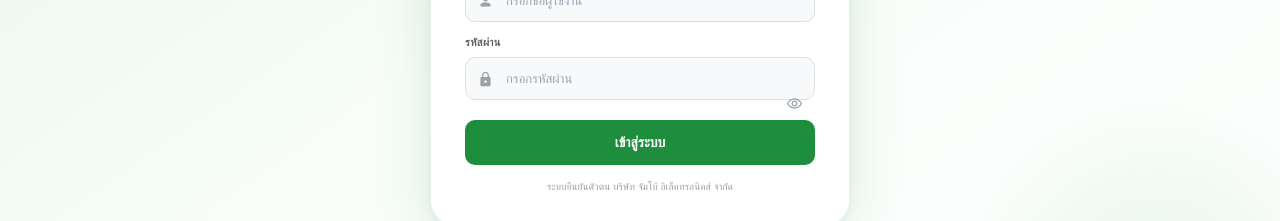
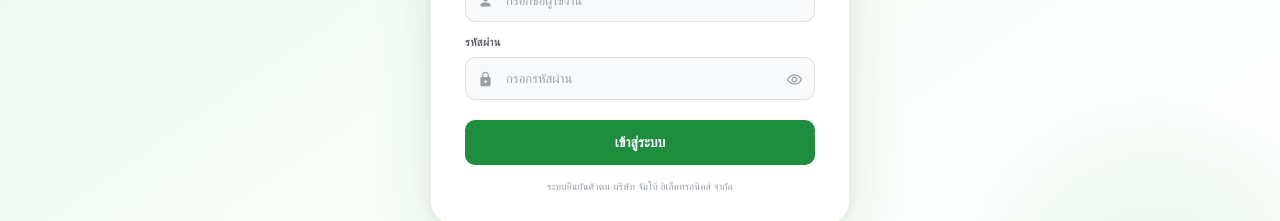
Before and after one commit to pocher03/buriram-smartlight, a Next.js app: page /login in a window 1280 px wide. Shown: the part 380-601 px from the top of the page. Built offline with nearby package versions, Linux system fonts and the light colour scheme; a web font is replaced by a local one.

Commit message:
fix: center password visibility toggle button in login form

```diff
--- a/src/app/(auth)/login/page.tsx
+++ b/src/app/(auth)/login/page.tsx
@@ -106,10 +106,15 @@ export default function LoginPage() {
                 style={{
                   position: "absolute",
                   right: 12,
-                  top: 38,
+                  top: "50%",
+                  transform: "translateY(-50%)",
                   border: "none",
                   background: "none",
                   cursor: "pointer",
+                  padding: 0,
+                  lineHeight: 0,
+                  display: "flex",
+                  alignItems: "center",
                 }}
               >
                 <span className="ms" style={{ fontSize: 17, color: "#9aa0a6" }}>
```
